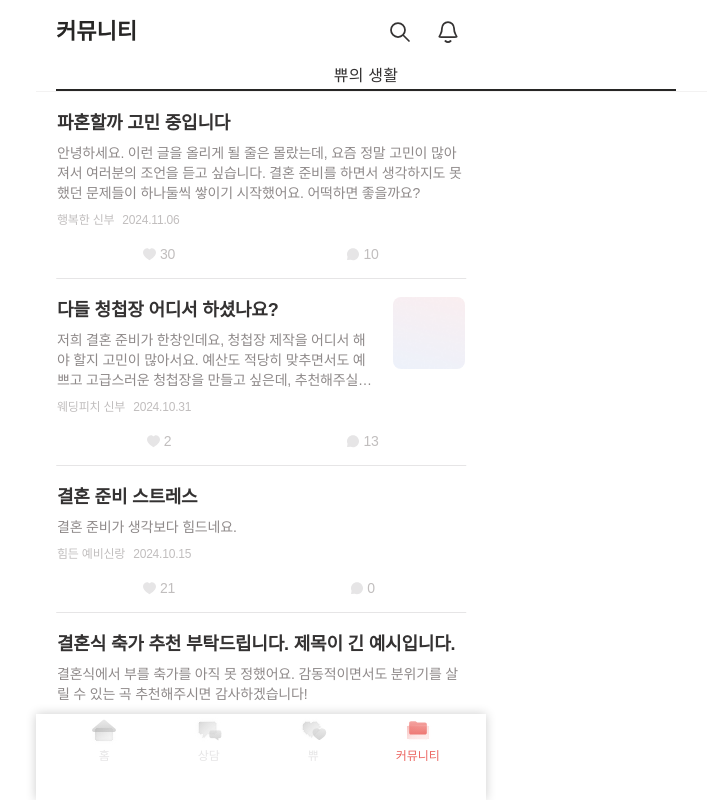
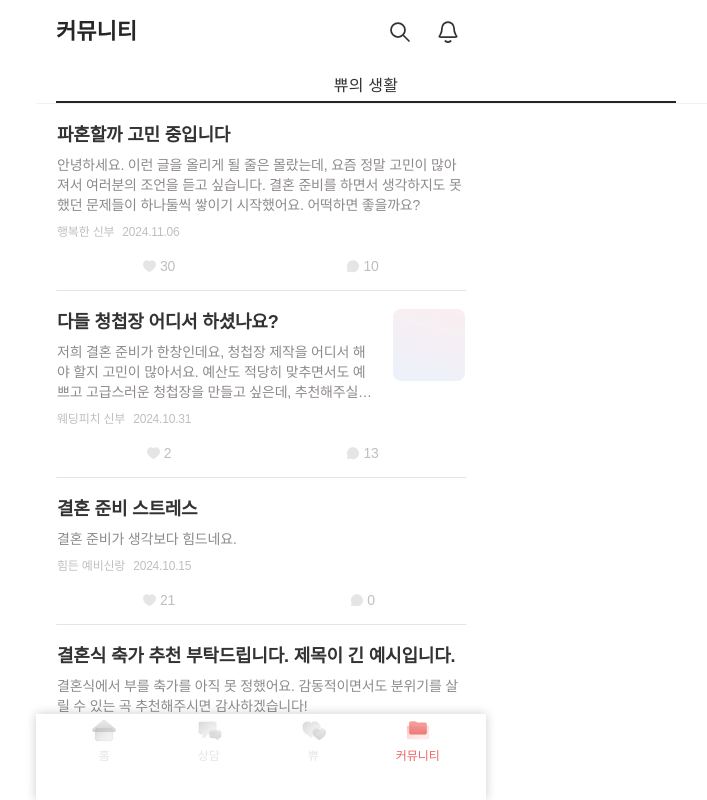
Before and after one commit to KDT-2024-FirstStep-Team/first-step-frontend, a React (Vite) app: page /community in a window 1280 px wide. Shown: the whole page, without its empty margins (379-1086 px from the left). Built offline with nearby package versions, Linux system fonts and the light colour scheme; a web font is replaced by a local one.

Commit message:
fix: 커뮤니티 탭 높이 수정

```diff
--- a/src/components/CommunityTab.tsx
+++ b/src/components/CommunityTab.tsx
@@ -25,7 +25,7 @@ const TabContainer = styled.div`
   z-index: 1000;
   top: 64px;
   width: 100%;
-  height: 28px;
+  height: 40px;
   padding: 0 20px;
   border-bottom: 0.5px solid var(--gr80);
   display: flex;
@@ -42,6 +42,7 @@ const Tab = styled.div<TabProps>`
   flex-direction: column;
   justify-content: space-between;
   align-items: center;
+  padding-top: 10px;
 
   span {
     font-size: 16px;
--- a/src/pages/Community.tsx
+++ b/src/pages/Community.tsx
@@ -10,7 +10,7 @@ const Community = () => {
     <>
       <Header title="커뮤니티" showDropdownIcon={false} />
 
-      <main className="content pt-7">
+      <main className="content pt-10">
         <CommunityTab activeTab={activeTab} setActiveTab={setActiveTab} />
         {activeTab === 0 &&
           lifeData.map(
```
